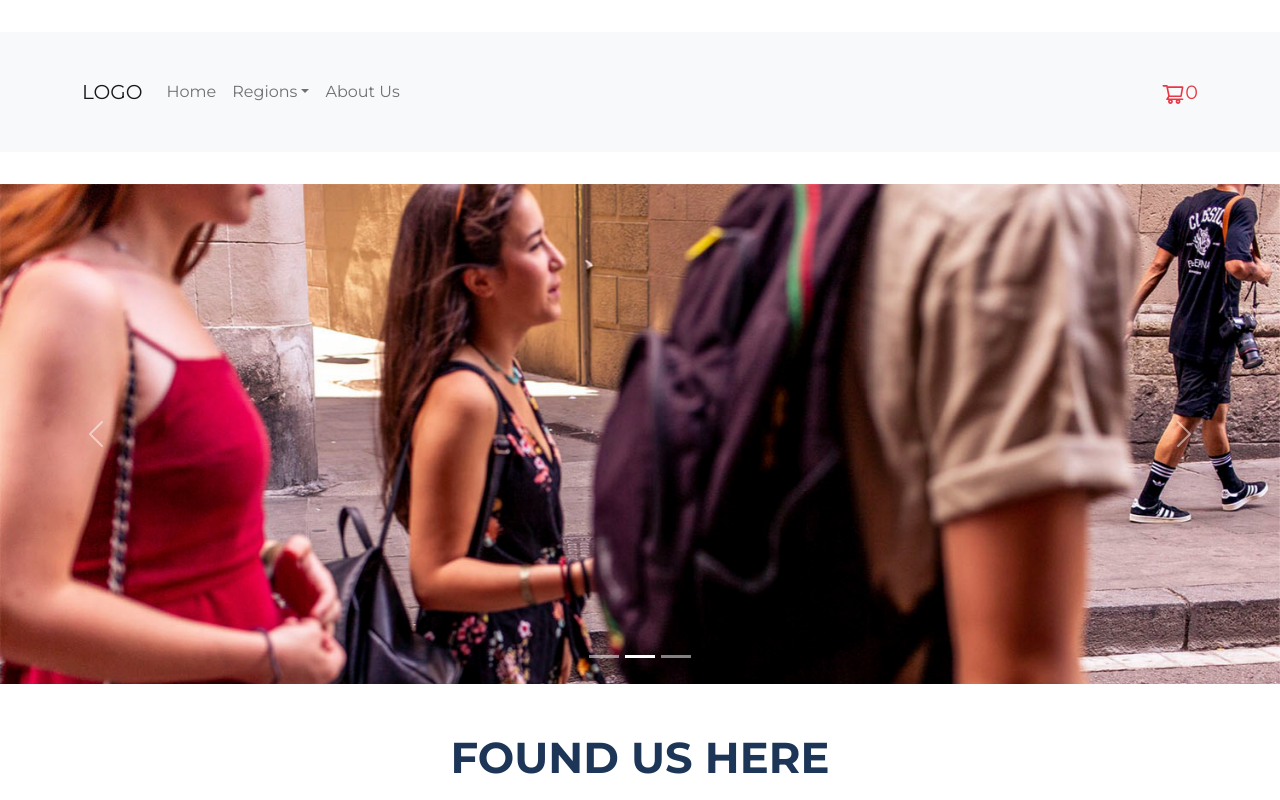
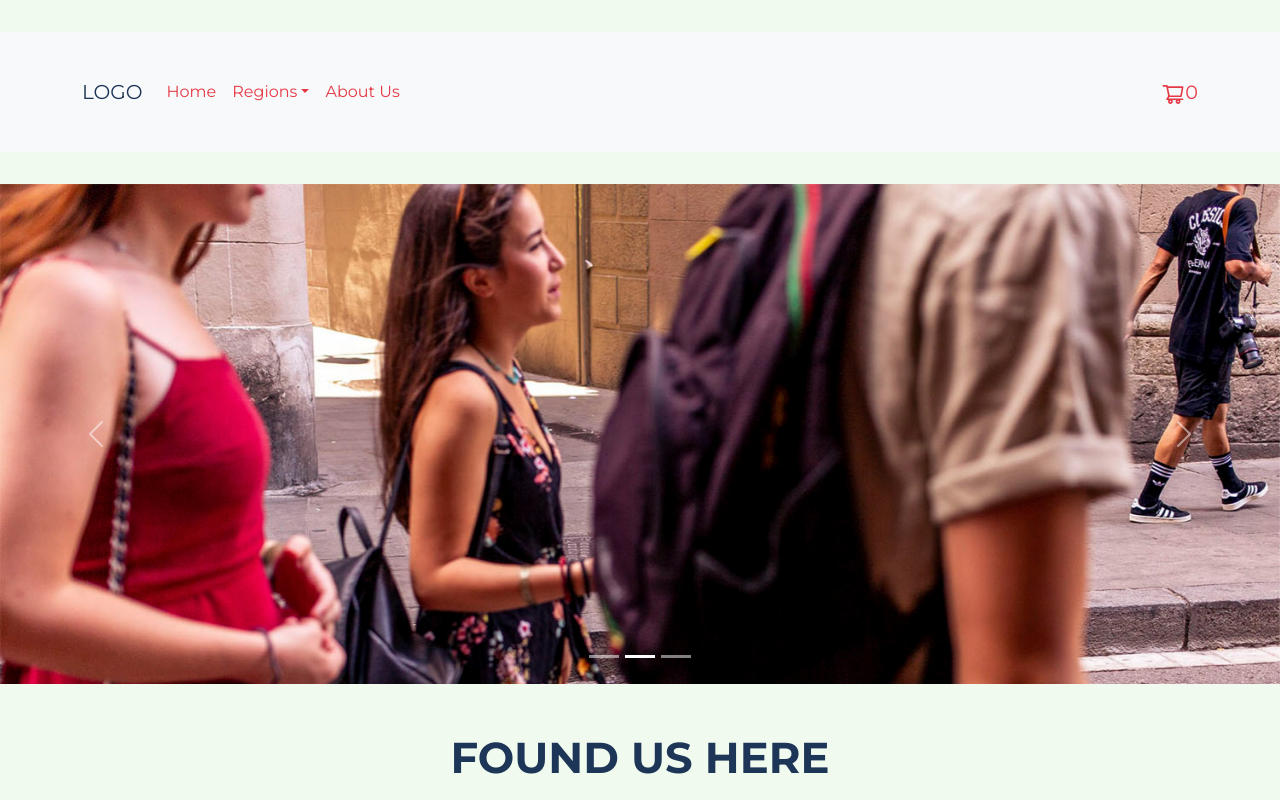
Before and after one commit to franciccone/ecommerce-react, a React (Create React App) app: page / in a window 1280 px wide. Shown: the top 800 px of the page. Built offline with nearby package versions, Linux system fonts and the light colour scheme.

Commit message:
Custom SASS

```diff
--- a/src/App.js
+++ b/src/App.js
@@ -4,8 +4,8 @@ import BootstrapCarousel from './components/BootstrapCarousel/BootstrapCarousel'
 import ItemListContainer from "./components/ItemListContainer/ItemListContainer";
 import ItemDetailContainer from './components/ItemDetailContainer/ItemDetailContainer';
 import About from './components/About/About';
-import './styles/styles.scss';
-import 'bootstrap/dist/css/bootstrap.min.css';
+import './scss/custom.scss';
+import './scss/styles.scss';
 import { BrowserRouter, Switch, Route, Redirect } from "react-router-dom";
 
 function App() {
--- /dev/null
+++ b/src/scss/custom.scss
@@ -0,0 +1,29 @@
+// Custom.scss
+
+@import url('https://fonts.googleapis.com/css2?family=Montserrat:wght@400;500;700&display=swap');
+
+// Default variable overrides
+$body-bg: #F1FAEE;
+$primary: #E63946;
+$danger: #1D3557;
+$font-family-base: 'Montserrat', sans-serif;
+$navbar-light-color: #E63946;
+$navbar-light-hover-color: #1D3557;
+$navbar-light-active-color: #1D3557;
+$dropdown-bg: #F1FAEE;
+$dropdown-link-color: #E63946;
+$dropdown-link-hover-color: #1D3557;
+
+// Imports
+
+@import "../../node_modules/bootstrap/scss/bootstrap";
+
+// Any other additional custom code
+
+body {
+    font-family: 'Montserrat', sans-serif;
+}
+
+a {
+    text-decoration: none;
+}
```
Also changed, not shown: src/scss/styles.scss (renamed from src/styles/styles.scss).
